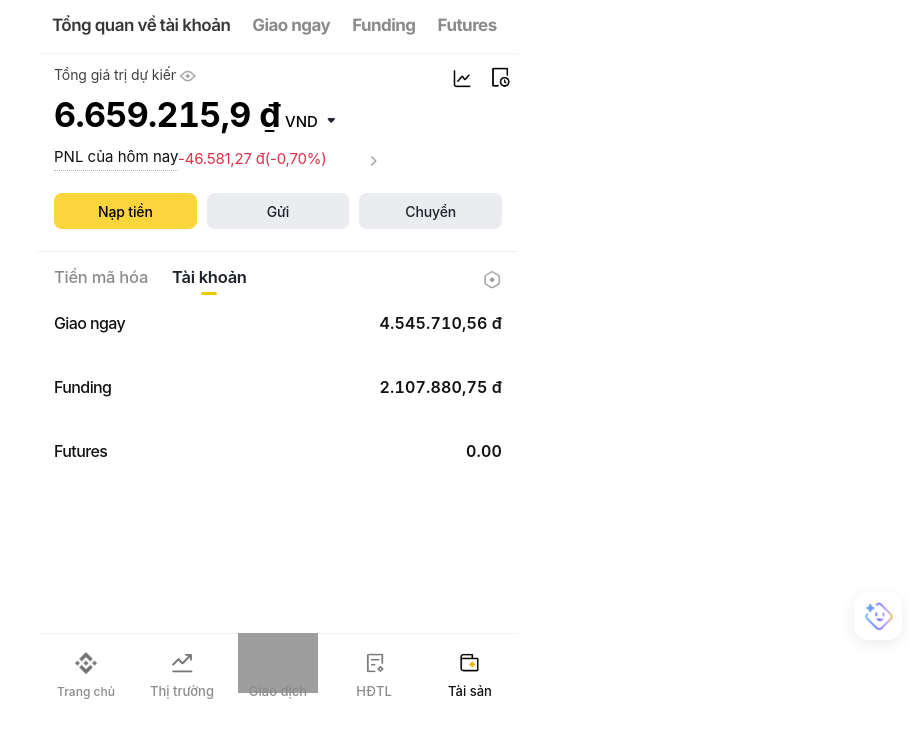
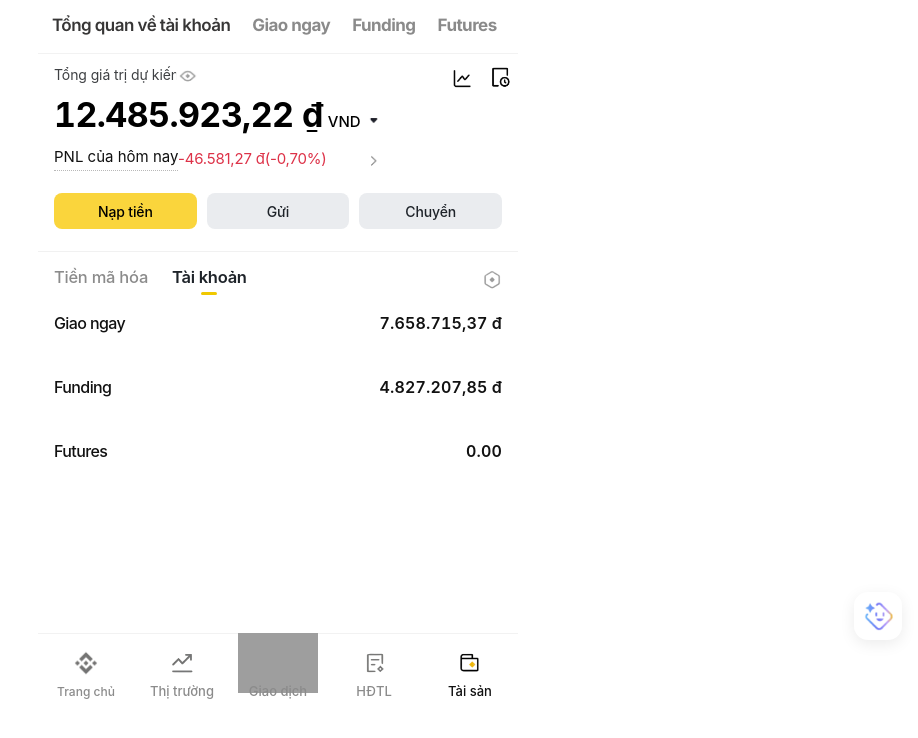
Before and after one commit to Duythang220911/binance-wallet-end, a React app: page wallet.html in a window 1280 px wide. Shown: the whole page, without its empty margins (362-1280 px from the left). Built offline with nearby package versions, Linux system fonts and the light colour scheme; grey boxes are pictures that could not be loaded.

Commit message:
Update wallet.html

```diff
--- a/wallet.html
+++ b/wallet.html
@@ -35,7 +35,7 @@
            <div class="amount-row">
 
     <h1 class="main-amount">
-        6.659.215,9 <span class="symbol">đ</span>
+        12.485.923,22 <span class="symbol">đ</span>
     </h1>
 
     <div class="currency-dropdown">
@@ -99,11 +99,11 @@
             <div class="asset-list">
                 <div class="asset-item">
                     <span class="asset-name">Giao ngay</span>
-                    <span class="asset-value">4.545.710,56 đ</span>
+                    <span class="asset-value">7.658.715,37 đ</span>
                 </div>
                 <div class="asset-item">
                     <span class="asset-name">Funding</span>
-                    <span class="asset-value">2.107.880,75 đ</span>
+                    <span class="asset-value">4.827.207,85 đ</span>
                 </div>
                 <div class="asset-item">
                     <span class="asset-name">Futures</span>
```
